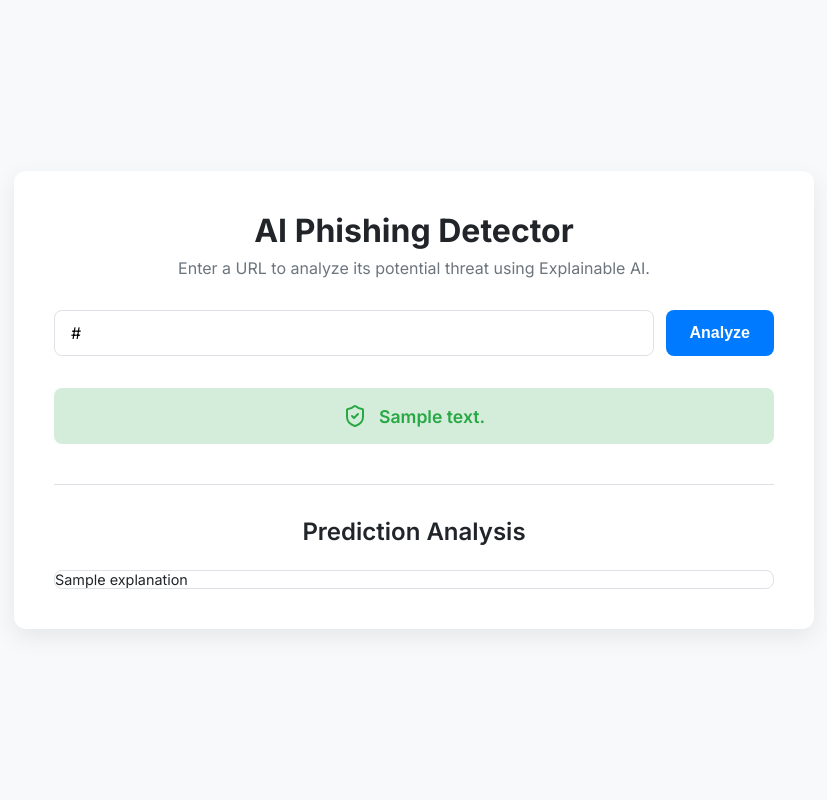
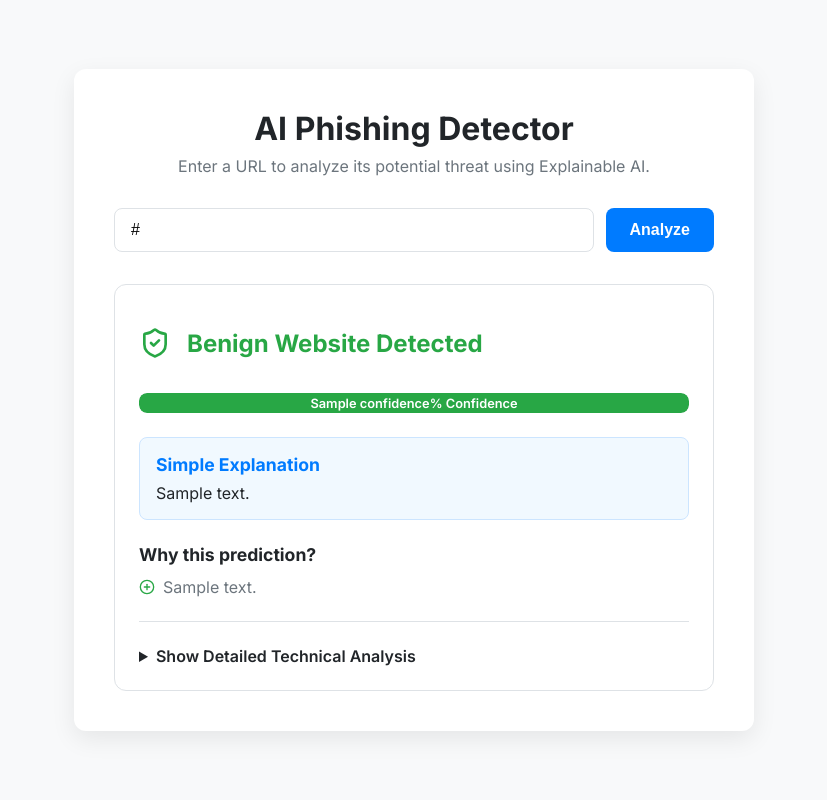
Before and after one commit to haripatel07/xai-phishing-detector, a Flask app: template templates/index.html in a window 1280 px wide. Shown: the whole page, without its empty margins (226-1053 px from the left). Run offline with Flask 3, Linux system fonts and the light colour scheme; the template is opened without the code that fills it: most values are stand-ins (such as "Sample title", 1, 10 or a date in 2020).

Commit message:
Improved UI, refined the explainable ai, added pctures folder

```diff
--- a/app.py
+++ b/app.py
@@ -1,11 +1,11 @@
 from flask import Flask, request, render_template
 import joblib
 import pandas as pd
-import numpy as np
 import lime
 import lime.lime_tabular
+import re
 
-# We need the function that extracts features from a URL
+# Import feature extractor
 from src.features.build_features import extract_features
 
 app = Flask(__name__)
@@ -14,60 +14,123 @@ model = None
 explainer = None
 reference_cols = None
 
+
+def generate_natural_language_explanation(explanation_list, features):
+    """Translates LIME's output into human-readable sentences."""
+
+    templates = {
+        'sensitive_words': {
+            'risk': "It includes sensitive keywords (like 'login' or 'account'), a common tactic in phishing attacks.",
+            'safe': "It does not contain high-risk keywords, which is a good sign."
+        },
+        'qty_hyphens': {
+            'risk': f"It contains {int(features.get('qty_hyphens', 0))} hyphens, which is a pattern often used to mimic legitimate domains.",
+            'safe': "The number of hyphens is not suspicious."
+        },
+        'url_length': {
+            'risk': f"The URL is unusually long ({int(features.get('url_length', 0))} characters), which can be used to hide the true domain.",
+            'safe': "The URL has a standard length."
+        },
+        'qty_slash': {
+            'risk': f"It uses {int(features.get('qty_slash', 0))} slashes in its path, which can indicate a complex and potentially deceptive structure.",
+            'safe': "The URL structure is simple and not suspicious."
+        },
+        'qty_dots': {
+            'risk': f"The URL has {int(features.get('qty_dots', 0))} dots, which might be an attempt to create misleading subdomains.",
+            'safe': "The number of dots in the URL is normal."
+        },
+        'is_ip': {
+            'risk': "The domain is an IP address, which is highly suspicious and rarely used for legitimate websites.",
+            'safe': "The domain is not an IP address."
+        }
+    }
+
+    nl_explanations = []
+    for feature, weight in explanation_list:
+        factor_type = 'risk' if weight > 0 else 'safe'
+        feature_name = re.split(r'[<>=]', feature)[0].strip()
+
+        if feature_name in templates:
+            text = templates[feature_name][factor_type]
+            nl_explanations.append({'text': text, 'type': factor_type})
+
+    return nl_explanations
+
+
+def generate_non_technical_summary(is_malicious, confidence, explanations):
+    """Creates a friendly explanation for non-technical users."""
+    if is_malicious:
+        summary = f"This website looks suspicious with {confidence}% certainty. "
+        summary += "It shows patterns often used by phishing sites. "
+        reasons = [e['text'] for e in explanations if e['type'] == 'risk']
+        if reasons:
+            summary += "For example, " + reasons[0].lower()
+    else:
+        summary = f"This website looks safe with {confidence}% certainty. "
+        safe_reasons = [e['text'] for e in explanations if e['type'] == 'safe']
+        if safe_reasons:
+            summary += "One good sign is that " + safe_reasons[0].lower()
+    return summary
+
+
 def startup():
     """Load model and create explainer at app startup."""
     global model, explainer, reference_cols
     try:
         model = joblib.load('models/phishing_detector_model.joblib')
-
-        # Load the training data sample and create the LIME explainer
         training_data_sample = pd.read_csv('data/training_data_sample.csv')
-
         explainer = lime.lime_tabular.LimeTabularExplainer(
             training_data=training_data_sample.to_numpy(),
             feature_names=training_data_sample.columns.tolist(),
             class_names=['Benign', 'Malicious'],
             mode='classification'
         )
-
         reference_cols = pd.read_csv('data/processed_data.csv').drop('label', axis=1).columns
         print("Model and explainer loaded successfully.")
-
     except FileNotFoundError:
         print("ERROR: Model or data files not found. Please run the training script first.")
+
 
 @app.route('/', methods=['GET'])
 def home():
     return render_template('index.html')
+
 
 @app.route('/predict', methods=['POST'])
 def predict():
     prediction_text = ''
     explanation_html = ''
     url_to_check = ''
+    is_malicious = False
+    confidence = 0
+    natural_explanations = []
+    non_technical_summary = ""
+
     if request.method == 'POST':
         try:
             url_to_check = request.form['url']
+            if not url_to_check.strip():
+                return render_template('index.html', prediction_text="Please enter a URL.", url=url_to_check)
 
-            if not url_to_check.strip():
-                 prediction_text = "Please enter a URL."
-                 return render_template('index.html', prediction_text=prediction_text, url=url_to_check)
-
-            if model is None or explainer is None:
-                prediction_text = "Model/Explainer not loaded. Please check server logs."
-                return render_template('index.html', prediction_text=prediction_text, url=url_to_check)
-
-            # 1. Extract features and create DataFrame
+            # 1. Extract features
             new_url_features = extract_features(url_to_check)
             new_url_df = pd.DataFrame([new_url_features])
             new_url_df = new_url_df.reindex(columns=reference_cols, fill_value=0)
 
-            # 2. Make a prediction
-            prediction = model.predict(new_url_df)
+            # 2. Make prediction
+            prediction_proba = model.predict_proba(new_url_df)[0]
+            is_malicious = prediction_proba[1] > 0.5
 
-            # 3. Generate LIME explanation
+            # 3. Confidence and text
+            if is_malicious:
+                confidence = round(prediction_proba[1] * 100)
+                prediction_text = "Warning: This URL is likely a Malicious Site!"
+            else:
+                confidence = round(prediction_proba[0] * 100)
+                prediction_text = "This URL appears to be Benign."
+
+            # 4. LIME Explanation
             predict_fn_wrapper = lambda x: model.predict_proba(pd.DataFrame(x, columns=reference_cols))
-
             explanation = explainer.explain_instance(
                 data_row=new_url_df.iloc[0].to_numpy(),
                 predict_fn=predict_fn_wrapper,
@@ -75,25 +138,31 @@ def predict():
             )
             explanation_html = explanation.as_html()
 
-            # 4. Interpret the prediction
-            if prediction[0] == 1:
-                prediction_text = "Warning: This URL is likely a Malicious Site!"
-            else:
-                prediction_text = "This URL appears to be Benign."
+            # 5. Natural explanations
+            natural_explanations = generate_natural_language_explanation(explanation.as_list(), new_url_features)
+
+            # 6. Simple user-friendly explanation
+            non_technical_summary = generate_non_technical_summary(is_malicious, confidence, natural_explanations)
 
         except Exception as e:
             prediction_text = f"An error occurred: {e}"
 
-        return render_template('index.html',
-                               prediction_text=prediction_text,
-                               url=url_to_check,
-                               explanation=explanation_html)
+        return render_template(
+            'index.html',
+            prediction_text=prediction_text,
+            url=url_to_check,
+            explanation=explanation_html,
+            is_malicious=is_malicious,
+            confidence=confidence,
+            natural_explanations=natural_explanations,
+            non_technical_summary=non_technical_summary
+        )
 
     return render_template('index.html')
+
 
 if __name__ == '__main__':
     startup()
     app.run(debug=True)
 else:
-    # This block is for production servers like Gunicorn
     startup()
--- a/static/styles.css
+++ b/static/styles.css
@@ -4,11 +4,9 @@
     --text-primary: #212529;
     --text-secondary: #6c757d;
     --primary-blue: #007bff;
-    --primary-blue-hover: #0056b3;
     --success-green: #28a745;
-    --success-green-bg: #d4edda;
     --danger-red: #dc3545;
-    --danger-red-bg: #f8d7da;
+    --warning-orange: #ffc107;
     --border-color: #dee2e6;
     --shadow: 0 8px 24px rgba(0, 0, 0, 0.08);
     --border-radius: 12px;
@@ -29,47 +27,42 @@ body {
 
 .container {
     width: 100%;
-    max-width: 720px;
+    max-width: 600px;
     background: var(--card-bg);
     padding: 2.5rem;
     border-radius: var(--border-radius);
     box-shadow: var(--shadow);
-    text-align: center;
 }
 
+/* Header */
+.header {
+    text-align: center;
+    margin-bottom: 2rem;
+}
 .header h1 {
     font-size: 2rem;
     font-weight: 700;
     margin: 0 0 0.5rem 0;
 }
-
 .header .subtitle {
     font-size: 1rem;
     color: var(--text-secondary);
-    margin: 0 0 2rem 0;
+    margin: 0;
 }
 
+/* Form */
 form {
     display: flex;
     gap: 0.75rem;
+    margin-bottom: 2rem;
 }
-
 form input[type="text"] {
     flex-grow: 1;
     padding: 0.75rem 1rem;
     border-radius: 8px;
     border: 1px solid var(--border-color);
     font-size: 1rem;
-    font-family: 'Inter', sans-serif;
-    transition: all 0.2s ease-in-out;
 }
-
-form input[type="text"]:focus {
-    outline: none;
-    border-color: var(--primary-blue);
-    box-shadow: 0 0 0 4px rgba(0, 123, 255, 0.15);
-}
-
 form input[type="submit"] {
     padding: 0.75rem 1.5rem;
     border: none;
@@ -79,73 +72,115 @@ form input[type="submit"] {
     cursor: pointer;
     font-size: 1rem;
     font-weight: 600;
-    transition: background-color 0.2s ease;
 }
 
-form input[type="submit"]:hover {
-    background-color: var(--primary-blue-hover);
+/* Result Section */
+.result-card {
+    border: 1px solid var(--border-color);
+    border-radius: var(--border-radius);
+    padding: 1.5rem;
+    text-align: left;
+}
+.result-header {
+    display: flex;
+    align-items: center;
+    gap: 1rem;
+    margin-bottom: 1rem;
+}
+.result-header svg {
+    width: 32px;
+    height: 32px;
+}
+.result-header.malicious svg { color: var(--danger-red); }
+.result-header.benign svg { color: var(--success-green); }
+
+.result-title {
+    font-size: 1.5rem;
+    font-weight: 700;
+}
+.result-title.malicious { color: var(--danger-red); }
+.result-title.benign { color: var(--success-green); }
+
+/* Confidence Bar */
+.confidence-bar-container {
+    width: 100%;
+    background-color: #e9ecef;
+    border-radius: 8px;
+    overflow: hidden;
+    margin-bottom: 1.5rem;
+}
+.confidence-bar {
+    height: 20px;
+    display: flex;
+    justify-content: center;
+    align-items: center;
+    color: white;
+    font-weight: 600;
+    font-size: 0.8rem;
+    border-radius: 8px;
+    transition: width 0.5s ease-in-out;
+}
+.confidence-bar.malicious { background-color: var(--danger-red); }
+.confidence-bar.benign { background-color: var(--success-green); }
+
+/* Simple Explanation Section */
+.friendly-summary {
+    background: #f1f9ff;
+    border: 1px solid #cce5ff;
+    padding: 1rem;
+    border-radius: 8px;
+    margin-bottom: 1.5rem;
+}
+.friendly-summary h3 {
+    margin: 0 0 0.5rem 0;
+    font-size: 1.1rem;
+    color: var(--primary-blue);
+}
+.friendly-summary p {
+    margin: 0;
+    font-size: 1rem;
+    color: var(--text-primary);
 }
 
-.result-container {
-    margin-top: 2rem;
+/* Natural Language Explanation */
+.natural-explanation h3 {
+    font-size: 1.1rem;
+    margin-bottom: 0.75rem;
 }
-
-.result {
+.natural-explanation ul {
+    list-style-type: none;
+    padding: 0;
+    margin: 0;
+}
+.natural-explanation li {
     display: flex;
     align-items: center;
-    justify-content: center;
-    gap: 0.75rem;
-    font-size: 1.1rem;
+    gap: 0.5rem;
+    margin-bottom: 0.5rem;
+    color: var(--text-secondary);
+}
+.natural-explanation li svg {
+    width: 16px;
+    height: 16px;
+    flex-shrink: 0;
+}
+.natural-explanation .risk-factor { color: var(--danger-red); }
+.natural-explanation .safe-factor { color: var(--success-green); }
+
+/* Detailed LIME Explanation */
+.details-explainer {
+    margin-top: 1.5rem;
+    border-top: 1px solid var(--border-color);
+    padding-top: 1.5rem;
+}
+.details-explainer summary {
+    cursor: pointer;
     font-weight: 600;
-    padding: 1rem;
-    border-radius: 8px;
+    font-size: 1rem;
 }
-
-.result.malicious {
-    color: var(--danger-red);
-    background-color: var(--danger-red-bg);
-}
-
-.result.benign {
-    color: var(--success-green);
-    background-color: var(--success-green-bg);
-}
-
-.result svg {
-    width: 24px;
-    height: 24px;
-}
-
-.explanation {
-    margin-top: 2.5rem;
-    text-align: left;
-    border-top: 1px solid var(--border-color);
-    padding-top: 2rem;
-}
-
-.explanation h2 {
-    font-size: 1.5rem;
-    font-weight: 600;
-    text-align: center;
-    margin: 0 0 1.5rem 0;
-}
-
 .lime-explanation {
-    border: 1px solid var(--border-color);
+    margin-top: 1rem;
     border-radius: 8px;
     overflow: hidden;
-    font-size: 0.9rem;
+    border: 1px solid var(--border-color);
 }
-
-/* Responsive adjustments */
-@media (max-width: 600px) {
-    .container {
-        padding: 1.5rem;
-    }
-    .header h1 {
-        font-size: 1.5rem;
-    }
-    form {
-        flex-direction: column;
-    }
-}
--- a/templates/index.html
+++ b/templates/index.html
@@ -5,10 +5,7 @@
     <meta name="viewport" content="width=device-width, initial-scale=1.0">
     <title>AI Phishing Detector</title>
 
-    <link rel="preconnect" href="https://fonts.googleapis.com">
-    <link rel="preconnect" href="https://fonts.gstatic.com" crossorigin>
     <link href="https://fonts.googleapis.com/css2?family=Inter:wght@400;500;600;700&display=swap" rel="stylesheet">
-
     <script src="https://unpkg.com/lucide@latest"></script>
 
     <link rel="stylesheet" href="{{ url_for('static', filename='styles.css') }}">
@@ -26,24 +23,55 @@
         </form>
 
         {% if prediction_text %}
-            <div class="result-container">
-                <div class="result {% if 'Warning' in prediction_text %}malicious{% else %}benign{% endif %}">
-                    {% if 'Warning' in prediction_text %}
-                        <i data-lucide="alert-triangle"></i>
+            <div class="result-card">
+                <div class="result-header {% if is_malicious %}malicious{% else %}benign{% endif %}">
+                    {% if is_malicious %}
+                        <i data-lucide="shield-alert"></i>
                     {% else %}
                         <i data-lucide="shield-check"></i>
                     {% endif %}
-                    <span>{{ prediction_text }}</span>
+                    <h2 class="result-title {% if is_malicious %}malicious{% else %}benign{% endif %}">
+                        {% if is_malicious %}Malicious Website Detected{% else %}Benign Website Detected{% endif %}
+                    </h2>
                 </div>
-            </div>
-        {% endif %}
 
-        {% if explanation %}
-            <div class="explanation">
-                <h2>Prediction Analysis</h2>
-                <div class="lime-explanation">
-                    {{ explanation | safe }}
+                <div class="confidence-bar-container">
+                    <div class="confidence-bar {% if is_malicious %}malicious{% else %}benign{% endif %}" style="width: {{ confidence }}%;">
+                        {{ confidence }}% Confidence
+                    </div>
                 </div>
+
+                {% if non_technical_summary %}
+                <div class="friendly-summary">
+                    <h3>Simple Explanation</h3>
+                    <p>{{ non_technical_summary }}</p>
+                </div>
+                {% endif %}
+
+                {% if natural_explanations %}
+                <div class="natural-explanation">
+                    <h3>Why this prediction?</h3>
+                    <ul>
+                        {% for item in natural_explanations %}
+                        <li>
+                            {% if item.type == 'risk' %}
+                                <i data-lucide="minus-circle" class="risk-factor"></i>
+                            {% else %}
+                                <i data-lucide="plus-circle" class="safe-factor"></i>
+                            {% endif %}
+                            <span>{{ item.text }}</span>
+                        </li>
+                        {% endfor %}
+                    </ul>
+                </div>
+                {% endif %}
+
+                <details class="details-explainer">
+                    <summary>Show Detailed Technical Analysis</summary>
+                    <div class="lime-explanation">
+                        {{ explanation | safe }}
+                    </div>
+                </details>
             </div>
         {% endif %}
     </div>
```
Also changed, not shown: pictures/AI Phishing Detector.png (added).
